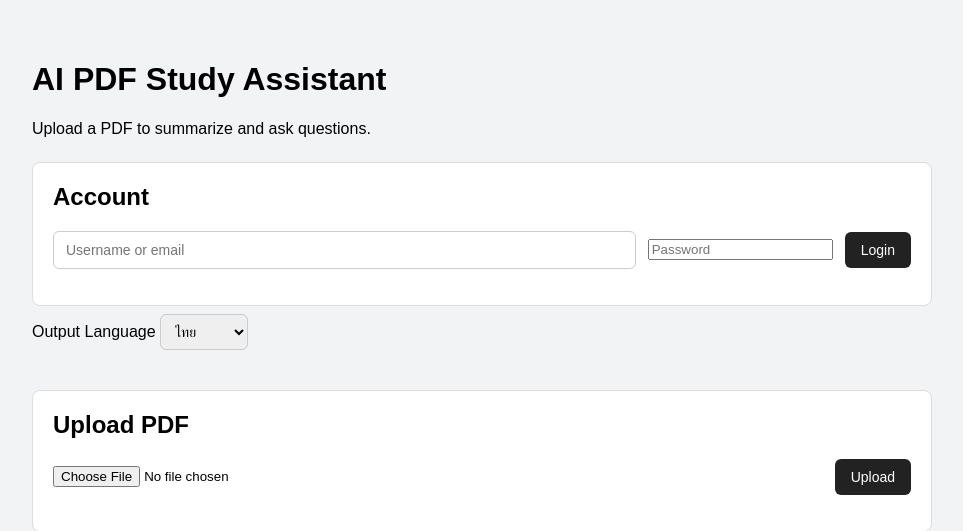
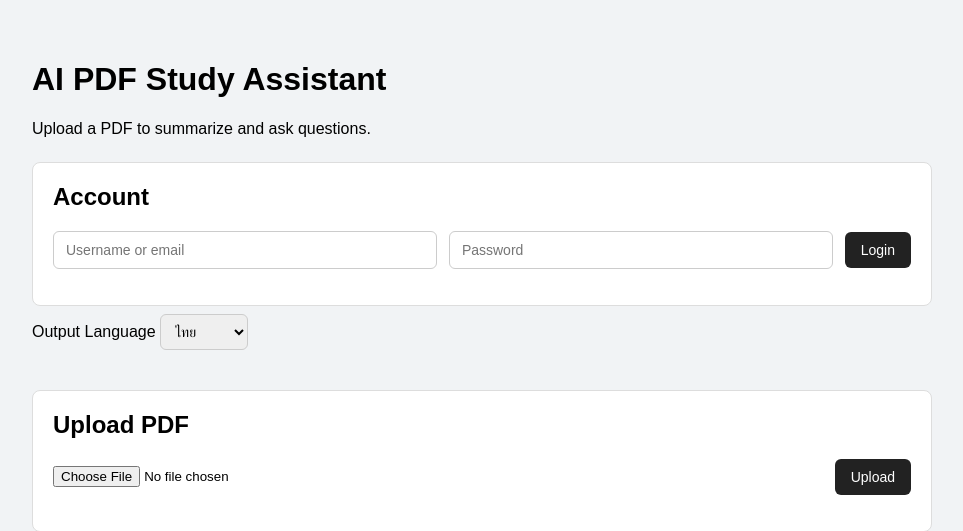
Before and after one commit to DADEWS/AI-PDF-Study-Assistant, a FastAPI app: page / in a window 1280 px wide. Shown: the top 531 px of the page, without its empty margins (158-1121 px from the left). Run offline with FastAPI, Linux system fonts and the light colour scheme.

Commit message:
a bit css type password

```diff
--- a/static/css/style.css
+++ b/static/css/style.css
@@ -40,7 +40,8 @@ pre {
     gap: 12px;
 }
 
-input[type="text"] {
+input[type="text"],
+input[type="password"] {
     flex: 1;
     padding: 10px 12px;
     border: 1px solid #ccc;
--- a/templates/index.html
+++ b/templates/index.html
@@ -6,7 +6,7 @@
 
     <title>AI PDF Study Assistant</title>
 
-    <link rel="stylesheet" href="/static/css/style.css">
+    <link rel="stylesheet" href="/static/css/style.css?v=2">
 </head>
 
 
```
